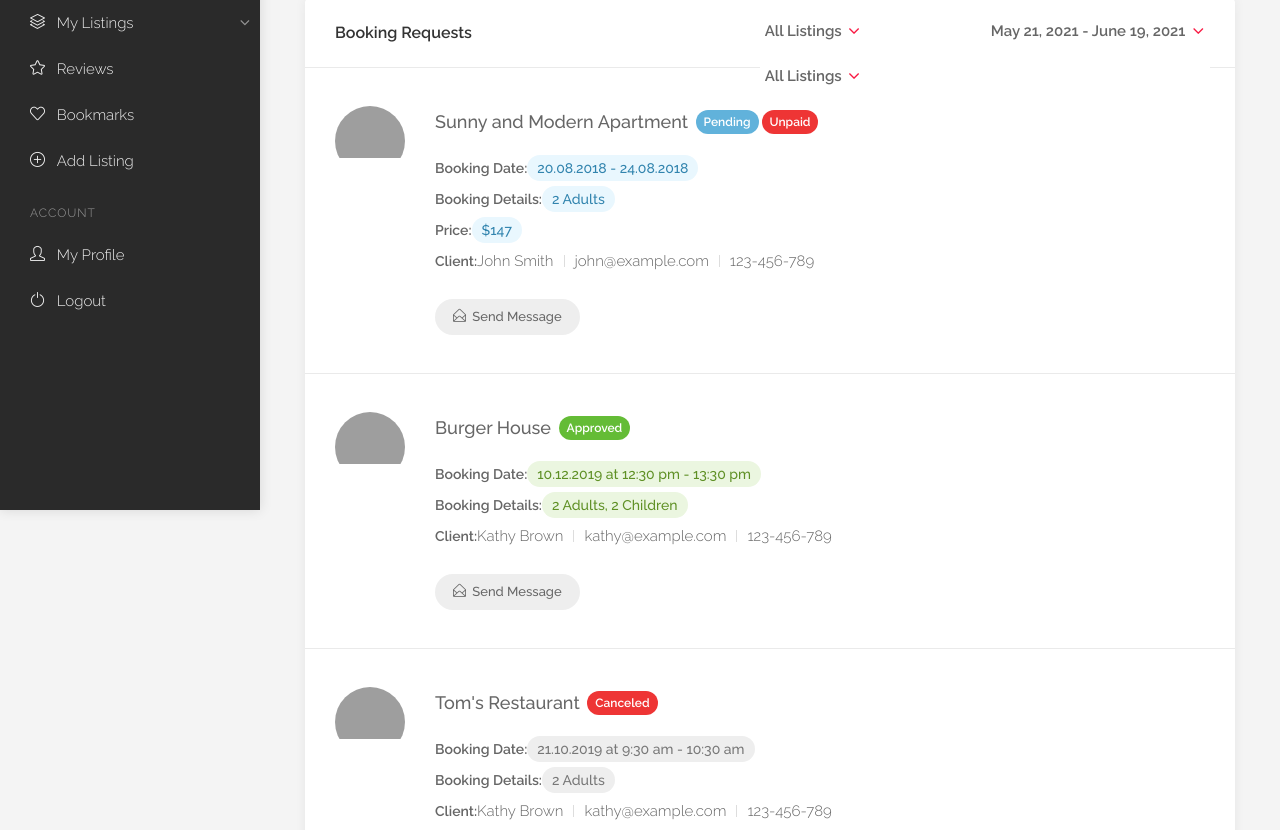
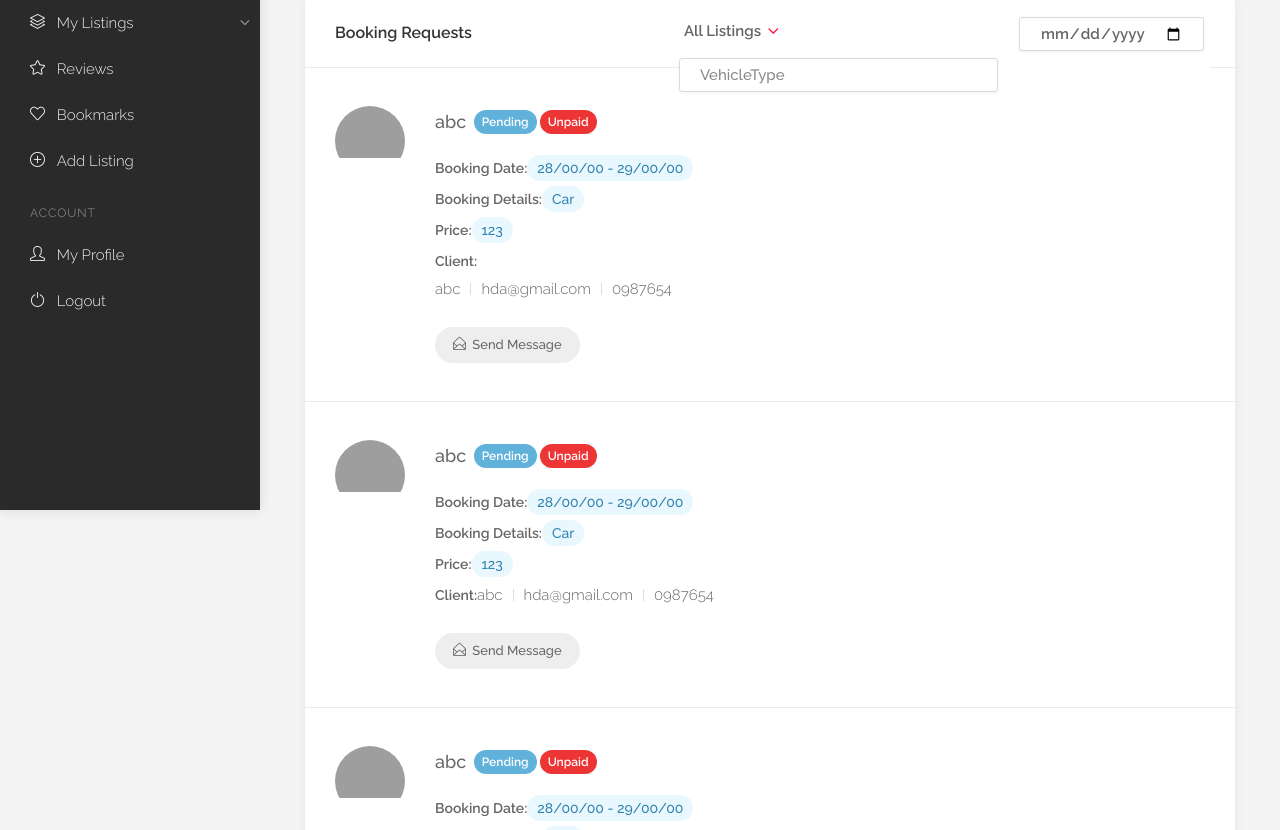
Before and after one commit to tungcnn/idrive-fe, an Angular app: page /dashboard_bookings in a window 1280 px wide. Shown: the part 370-1200 px from the top of the page. Built offline with nearby package versions, Linux system fonts and the light colour scheme; grey boxes are pictures that could not be loaded.

Commit message:
add components own history

```diff
--- a/src/app/app.module.ts
+++ b/src/app/app.module.ts
@@ -11,6 +11,7 @@ import { DashboardMenuComponent } from './components/dashboard-menu/dashboard-me
 import {DashboardComponent} from './components/dashboard/dashboard.component';
 import { DashboardBookingsComponent } from './components/dashboard/dashboard-bookings/dashboard-bookings.component';
 
+
 @NgModule({
   declarations: [
     AppComponent,
@@ -20,7 +21,7 @@ import { DashboardBookingsComponent } from './components/dashboard/dashboard-boo
     BannerComponent,
     DashboardMenuComponent,
     DashboardComponent,
-    DashboardBookingsComponent
+    DashboardBookingsComponent,
   ],
   imports: [
     BrowserModule,
--- a/src/app/components/dashboard/dashboard-bookings/dashboard-bookings.component.html
+++ b/src/app/components/dashboard/dashboard-bookings/dashboard-bookings.component.html
@@ -39,13 +39,17 @@
                 <option>Burger House</option>
                 <option>Tom's Restaurant</option>
                 <option>Hotel Govendor</option>
-              </select><div class="chosen-container chosen-container-single chosen-container-single-nosearch" style="width: 100%;" title=""><a class="chosen-single"><span>All Listings</span><div><b></b></div></a><div class="chosen-drop"><div class="chosen-search"><input type="text" autocomplete="off" readonly=""></div><ul class="chosen-results"></ul></div></div>
+              </select>
+              <div class="chosen-container chosen-container-single chosen-container-single-nosearch" style="width: 100%;" title="">
+             <span><input type="text" style="height:34px" placeholder="VehicleType" (change)="searchByVehicle(this)"></span>
+                <ul class="chosen-results">
+                </ul></div>
             </div>
           </div>
 
           <!-- Date Range -->
           <div id="booking-date-range">
-            <span>May 21, 2021 - June 19, 2021</span>
+           <input type="date" style="height: 34px" (change)="searchByDate(this)">
           </div>
         </div>
 
@@ -63,40 +67,40 @@
         <h4>Booking Requests</h4>
         <ul>
 
-          <li class="pending-booking">
+          <li class="pending-booking" *ngFor="let user of users">
             <div class="list-box-listing bookings">
               <div class="list-box-listing-img"><img src="http://www.gravatar.com/avatar/00000000000000000000000000000000?d=mm&amp;s=120" alt=""></div>
               <div class="list-box-listing-content">
                 <div class="inner">
-                  <h3>Sunny and Modern Apartment <span class="booking-status pending">Pending</span><span class="booking-status unpaid">Unpaid</span></h3>
+                  <h3>{{user.renter}} <span class="booking-status pending">Pending</span><span class="booking-status unpaid">Unpaid</span></h3>
 
                   <div class="inner-booking-list">
                     <h5>Booking Date:</h5>
                     <ul class="booking-list">
-                      <li class="highlighted">20.08.2018 - 24.08.2018</li>
+                      <li class="highlighted">{{user.startTime}} - {{user.endTime}}</li>
                     </ul>
                   </div>
 
                   <div class="inner-booking-list">
                     <h5>Booking Details:</h5>
                     <ul class="booking-list">
-                      <li class="highlighted">2 Adults</li>
+                      <li class="highlighted">{{user.vehicleType}}</li>
                     </ul>
                   </div>
 
                   <div class="inner-booking-list">
                     <h5>Price:</h5>
                     <ul class="booking-list">
-                      <li class="highlighted">$147</li>
+                      <li class="highlighted">{{user.price}}</li>
                     </ul>
                   </div>
 
                   <div class="inner-booking-list">
                     <h5>Client:</h5>
                     <ul class="booking-list">
-                      <li>John Smith</li>
-                      <li>john@example.com</li>
-                      <li>123-456-789</li>
+                      <li>{{user.owner}}</li>
+                      <li>{{user.email}}</li>
+                      <li>{{user.phone}}</li>
                     </ul>
                   </div>
 
@@ -111,80 +115,6 @@
             </div>
           </li>
 
-          <li class="approved-booking">
-            <div class="list-box-listing bookings">
-              <div class="list-box-listing-img"><img src="http://www.gravatar.com/avatar/00000000000000000000000000000000?d=mm&amp;s=120" alt=""></div>
-              <div class="list-box-listing-content">
-                <div class="inner">
-                  <h3>Burger House <span class="booking-status">Approved</span></h3>
-
-                  <div class="inner-booking-list">
-                    <h5>Booking Date:</h5>
-                    <ul class="booking-list">
-                      <li class="highlighted">10.12.2019 at 12:30 pm - 13:30 pm</li>
-                    </ul>
-                  </div>
-
-                  <div class="inner-booking-list">
-                    <h5>Booking Details:</h5>
-                    <ul class="booking-list">
-                      <li class="highlighted">2 Adults, 2 Children</li>
-                    </ul>
-                  </div>
-
-                  <div class="inner-booking-list">
-                    <h5>Client:</h5>
-                    <ul class="booking-list">
-                      <li>Kathy Brown</li>
-                      <li>kathy@example.com</li>
-                      <li>123-456-789</li>
-                    </ul>
-                  </div>
-
-                  <a href="#small-dialog" class="rate-review popup-with-zoom-anim"><i class="sl sl-icon-envelope-open"></i> Send Message</a>
-
-                </div>
-              </div>
-            </div>
-            <div class="buttons-to-right">
-              <a href="#" class="button gray reject"><i class="sl sl-icon-close"></i> Cancel</a>
-            </div>
-          </li>
-
-          <li class="canceled-booking">
-            <div class="list-box-listing bookings">
-              <div class="list-box-listing-img"><img src="http://www.gravatar.com/avatar/00000000000000000000000000000000?d=mm&amp;s=120" alt=""></div>
-              <div class="list-box-listing-content">
-                <div class="inner">
-                  <h3>Tom's Restaurant <span class="booking-status">Canceled</span></h3>
-
-                  <div class="inner-booking-list">
-                    <h5>Booking Date:</h5>
-                    <ul class="booking-list">
-                      <li class="highlighted">21.10.2019 at 9:30 am - 10:30 am</li>
-                    </ul>
-                  </div>
-
-                  <div class="inner-booking-list">
-                    <h5>Booking Details:</h5>
-                    <ul class="booking-list">
-                      <li class="highlighted">2 Adults</li>
-                    </ul>
-                  </div>
-
-                  <div class="inner-booking-list">
-                    <h5>Client:</h5>
-                    <ul class="booking-list">
-                      <li>Kathy Brown</li>
-                      <li>kathy@example.com</li>
-                      <li>123-456-789</li>
-                    </ul>
-                  </div>
-
-                </div>
-              </div>
-            </div>
-          </li>
 
         </ul>
       </div>
--- a/src/app/components/dashboard/dashboard-bookings/dashboard-bookings.component.ts
+++ b/src/app/components/dashboard/dashboard-bookings/dashboard-bookings.component.ts
@@ -1,4 +1,4 @@
-import { Component, OnInit } from '@angular/core';
+import {Component, OnInit} from '@angular/core';
 import {ActivatedRoute} from '@angular/router';
 
 @Component({
@@ -8,7 +8,41 @@ import {ActivatedRoute} from '@angular/router';
 })
 export class DashboardBookingsComponent implements OnInit {
 
-  constructor(private activatedRoute: ActivatedRoute) { }
+ users = [
+   {
+    renter: 'abc',
+    vehicleType:'Car',
+    startTime: '28/00/00',
+    endTime:'29/00/00',
+    price:'123',
+    owner:'abc',
+    phone:'0987654',
+    email:'hda@gmail.com'
+  },
+   {
+     renter: 'abc',
+     vehicleType:'Car',
+     startTime: '28/00/00',
+     endTime:'29/00/00',
+     price:'123',
+     owner:'abc',
+     phone:'0987654',
+     email:'hda@gmail.com'
+   },
+   {
+     renter: 'abc',
+     vehicleType:'Car',
+     startTime: '28/00/00',
+     endTime:'29/00/00',
+     price:'123',
+     owner:'abc',
+     phone:'0987654',
+     email:'hda@gmail.com'
+   }
+  ];
+
+  constructor(private activatedRoute: ActivatedRoute) {
+  }
 
   ngOnInit() {
     this.activatedRoute.queryParams.subscribe(params => {
@@ -19,4 +53,11 @@ export class DashboardBookingsComponent implements OnInit {
     });
   }
 
+  searchByVehicle(Vehicle) {
+    Vehicle.value
+  }
+
+  searchByDate(Date) {
+    Date.value
+  }
 }
--- /dev/null
+++ b/src/app/model/order-detail.ts
@@ -0,0 +1,2 @@
+export interface OrderDetail {
+}
```
Also changed, not shown: src/app/service/order-detail.service.ts (added, +17 -0 lines).
